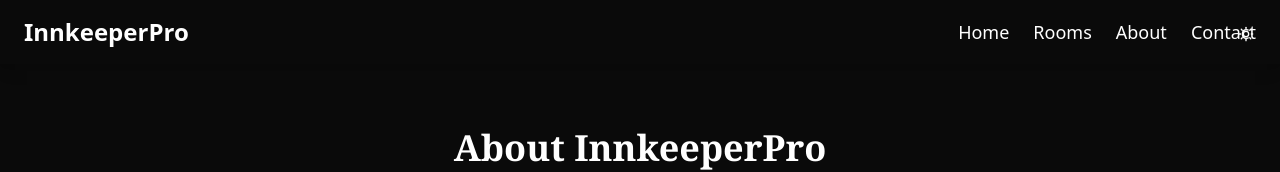
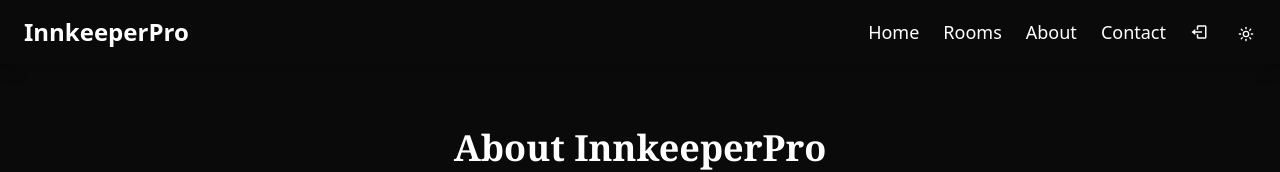
Before and after one commit to Chu-rill/hotel-management-client, a React (Vite) app: page /about in a window 1280 px wide. Shown: the top 172 px of the page. Built offline with nearby package versions, Linux system fonts and the light colour scheme; sample sign-in values are in the browser's storage.

Commit message:
feat: add logout functionality to Navbar and improve room data fetching in useRoom hook

```diff
--- a/src/components/NavBar.tsx
+++ b/src/components/NavBar.tsx
@@ -1,15 +1,25 @@
 // Navbar.tsx
 import { Link } from "react-router-dom";
 import { ThemeToggle } from "./ThemeToggle";
+import { toast } from "sonner";
+import { BiLogOut } from "react-icons/bi";
 
 const Navbar = () => {
+  const handleLogout = () => {
+    localStorage.removeItem("user_token");
+    localStorage.removeItem("user");
+    toast.success("Logout successful!");
+    // Replace navigate with window.location to force a full page refresh
+    window.location.href = "/login";
+  };
+
   return (
     <nav className="bg-hotel-navy text-white py-4 shadow-lg">
       <div className="max-w-7xl mx-auto px-6 flex justify-between items-center">
         <div className="text-2xl font-semibold text-black dark:text-white">
           <span>InnkeeperPro</span>
         </div>
-        <div className="space-x-6 text-lg">
+        <div className="space-x-6 text-lg flex items-center mr-12">
           <Link
             to="/"
             className="hover:text-hotel-cream text-black dark:text-white"
@@ -34,7 +44,11 @@ const Navbar = () => {
           >
             Contact
           </Link>
+          <div onClick={() => handleLogout()} className="cursor-pointer">
+            <BiLogOut />
+          </div>
         </div>
+
         <div className="absolute top-4 right-4">
           <ThemeToggle />
         </div>
--- a/src/hooks/useRoom.ts
+++ b/src/hooks/useRoom.ts
@@ -24,7 +24,7 @@ const useRoom = (): UseRoomReturnType => {
 
       try {
         const response = await axios.get(`/hotels/${hotelId}/rooms/${id}`);
-        return response.data;
+        return response.data.data;
       } catch (err) {
         const errorMessage =
           err instanceof Error ? err.message : "Failed to fetch room";
```
